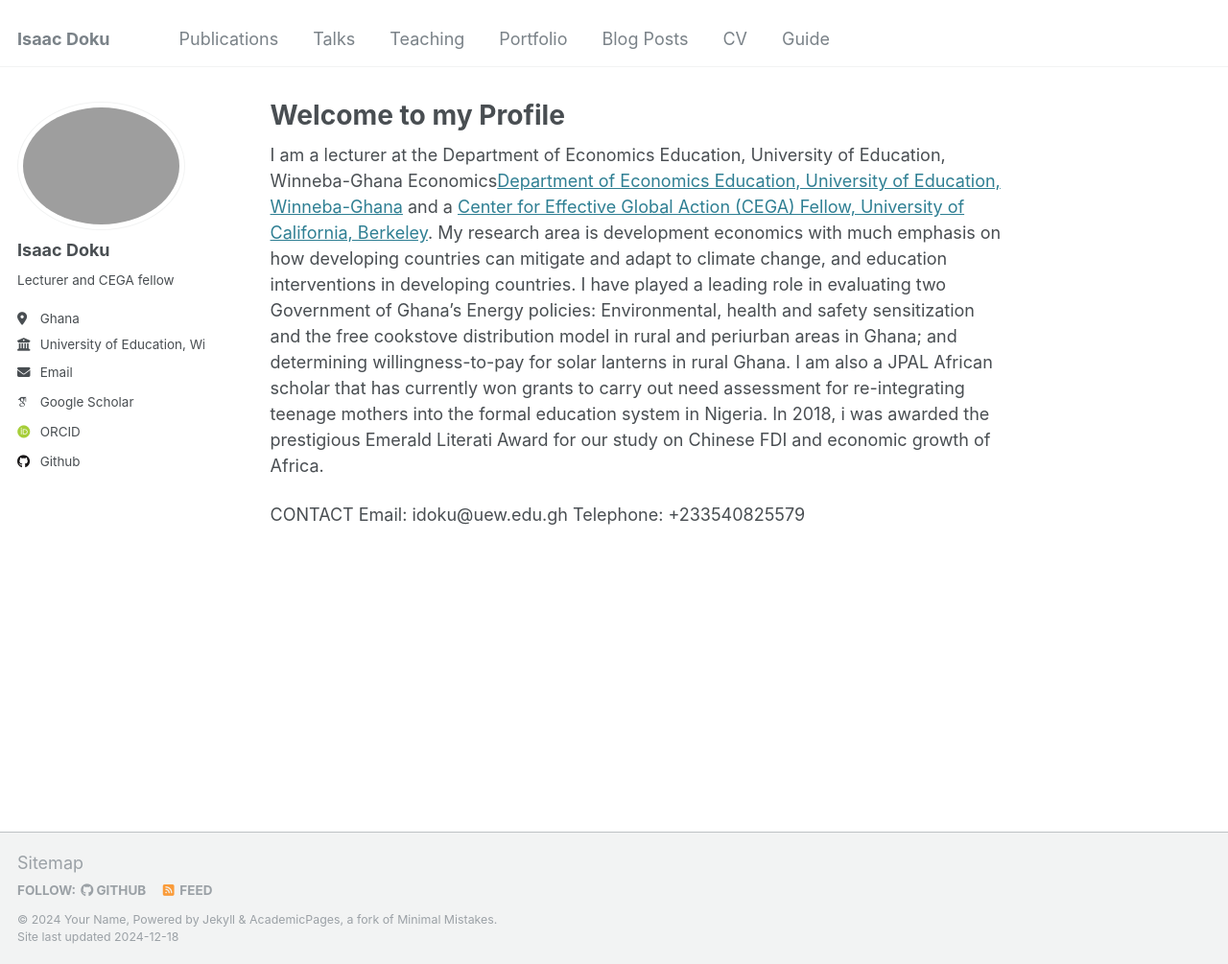
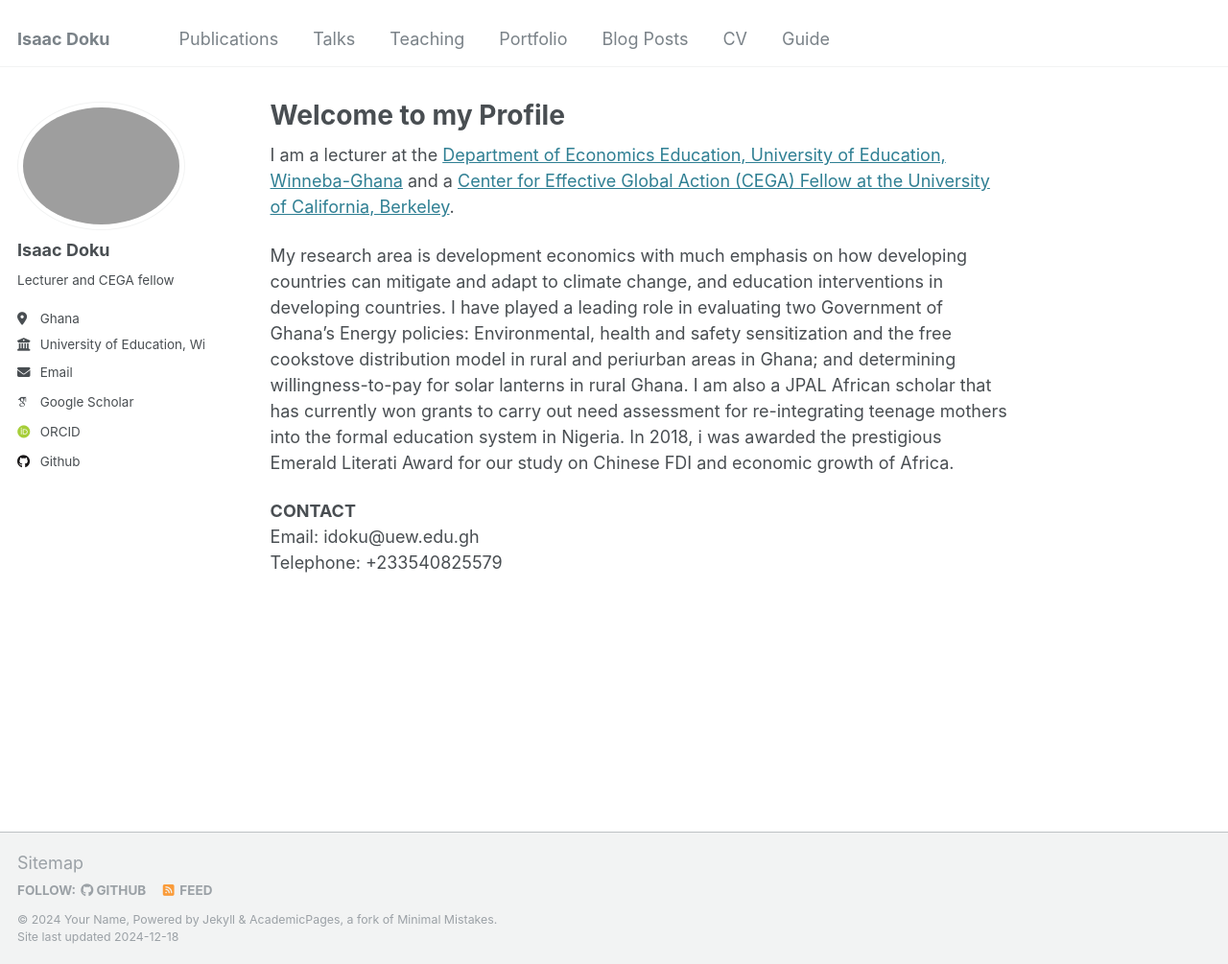
Before and after one commit to IsaacDoku53/IsaacDoku53.github.io, a Jekyll site: the page built from _pages/about.md, in a window 1280 px wide and 1005 px high. Shown: the whole window at 96% size. Built offline with Jekyll 4.4.1, drawn with Linux system fonts in a browser that asks for light colours; some web fonts are replaced.

Commit message:
Update about.md

```diff
--- a/_pages/about.md
+++ b/_pages/about.md
@@ -7,8 +7,10 @@ redirect_from:
   - /about.html
 ---
 
-I am a lecturer at the Department of Economics Education, University of Education, Winneba-Ghana Economics[Department of Economics Education, University of Education, Winneba-Ghana](https://www.uew.edu.gh/economics-edu/staff/idoku) and a [Center for Effective Global Action (CEGA) Fellow, University of California, Berkeley](https://cega.berkeley.edu/user-type/fellows/?query=Isaac+Doku&country=all&initiatives=all&sector=all&themes=all&current_fellow=all&graduate_year=all).  My research area is development economics with much emphasis on how developing countries can mitigate and  adapt to climate change, and education interventions in developing countries. I have played a leading role in evaluating two Government of Ghana's Energy policies: Environmental, health and safety sensitization and the free cookstove distribution model in rural and periurban areas in Ghana; and determining willingness-to-pay for solar lanterns in rural Ghana. I am also a JPAL African scholar that has currently won grants to carry out need assessment for re-integrating teenage mothers into the formal education system in Nigeria. In 2018, i was awarded the prestigious Emerald Literati Award for our study on Chinese FDI and economic growth of Africa.
+I am a lecturer at the [Department of Economics Education, University of Education, Winneba-Ghana](https://www.uew.edu.gh/economics-edu/staff/idoku) and a [Center for Effective Global Action (CEGA) Fellow at the University of California, Berkeley](https://cega.berkeley.edu/user-type/fellows/?query=Isaac+Doku&country=all&initiatives=all&sector=all&themes=all&current_fellow=all&graduate_year=all). <br>
 
-CONTACT
-Email: idoku@uew.edu.gh
+My research area is development economics with much emphasis on how developing countries can mitigate and  adapt to climate change, and education interventions in developing countries. I have played a leading role in evaluating two Government of Ghana's Energy policies: Environmental, health and safety sensitization and the free cookstove distribution model in rural and periurban areas in Ghana; and determining willingness-to-pay for solar lanterns in rural Ghana. I am also a JPAL African scholar that has currently won grants to carry out need assessment for re-integrating teenage mothers into the formal education system in Nigeria. In 2018, i was awarded the prestigious Emerald Literati Award for our study on Chinese FDI and economic growth of Africa. <br>
+
+**CONTACT** <br>
+Email: idoku@uew.edu.gh <br>
 Telephone: +233540825579
```
